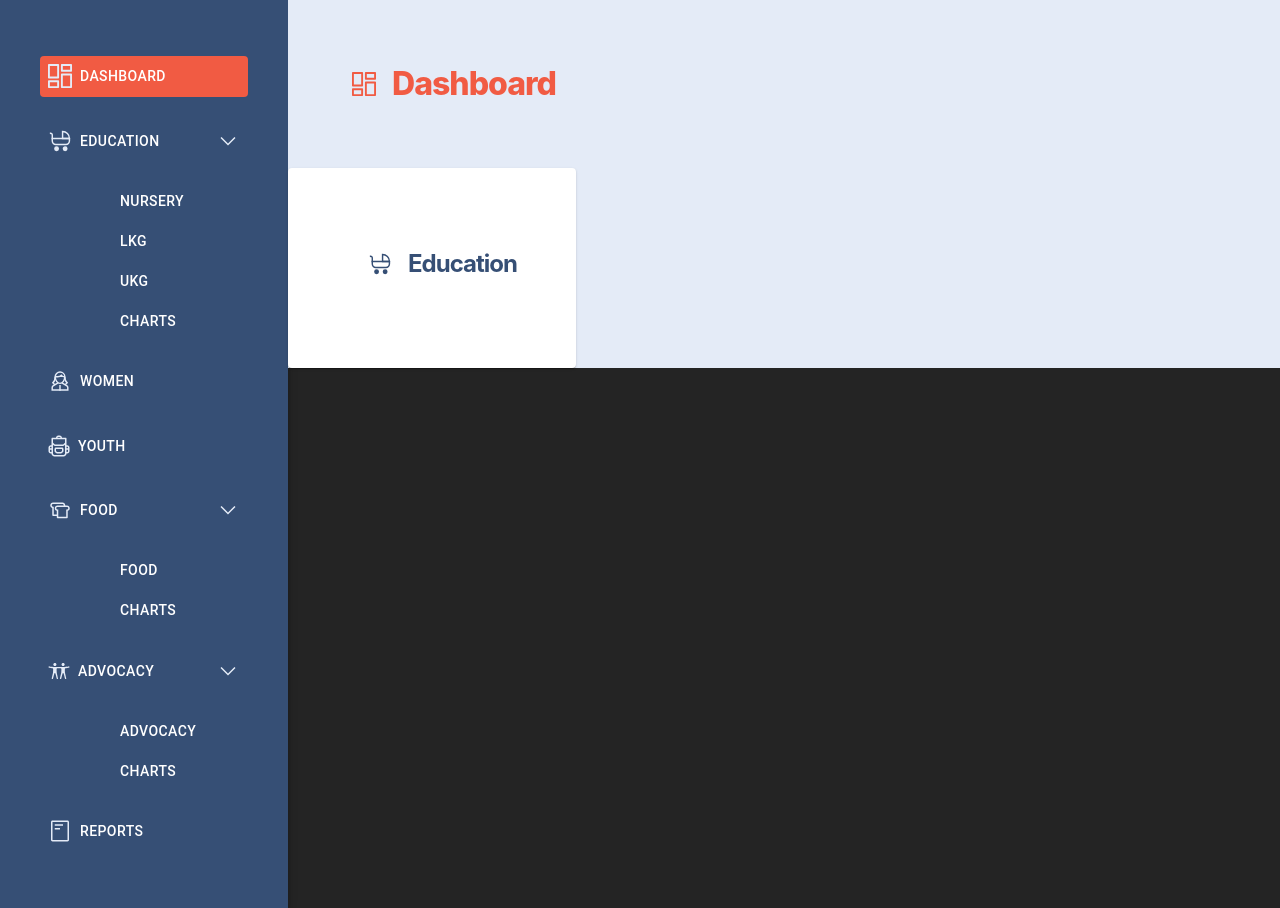
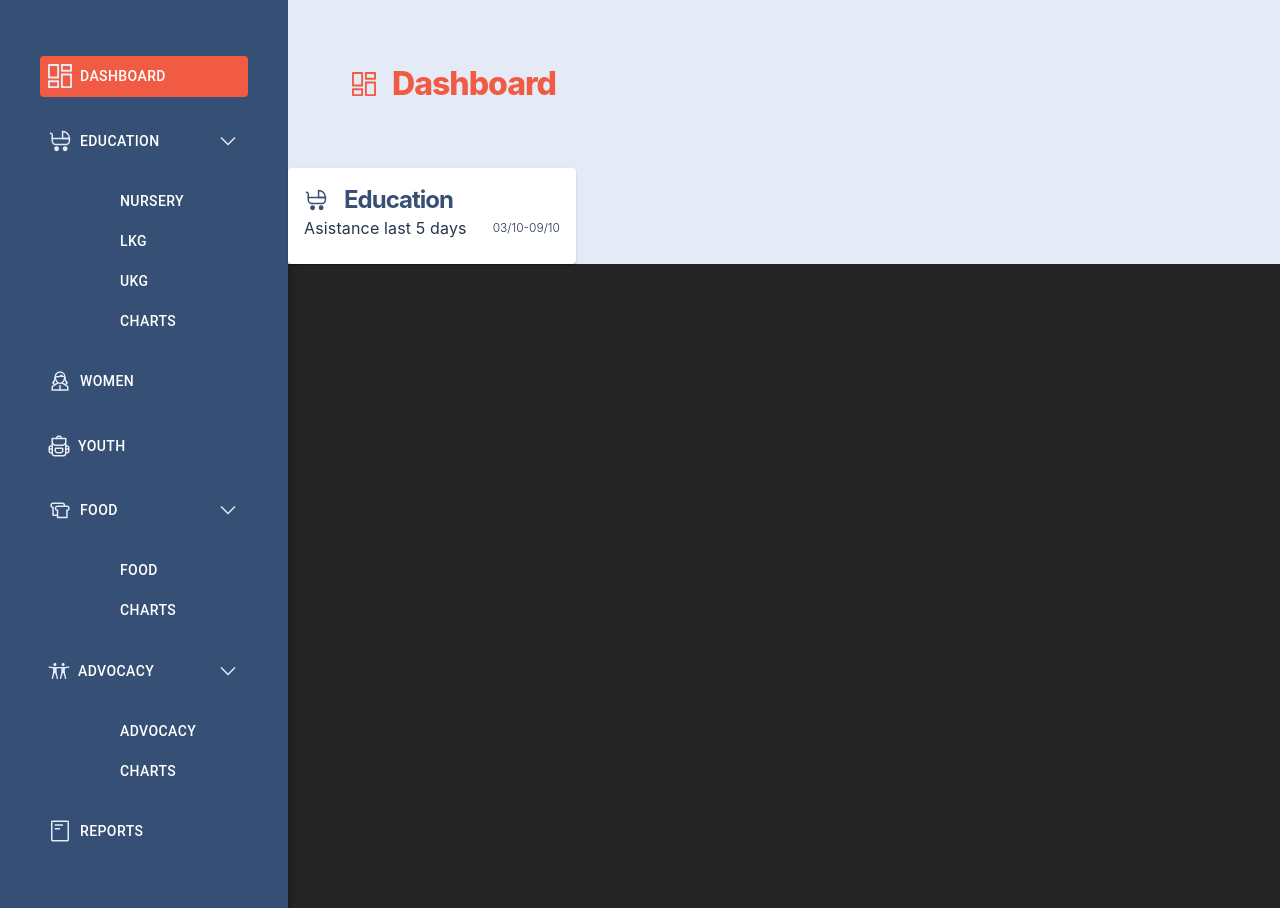
Before and after one commit to NotMija/DesafioONGapp, a React (Vite) app: page /dashboard in a window 1280 px wide. Built offline with nearby package versions, Linux system fonts and the light colour scheme.

Commit message:
"FirstCard"

```diff
--- a/src/components/DashboardComponents/EducationCard.jsx
+++ b/src/components/DashboardComponents/EducationCard.jsx
@@ -1,12 +1,16 @@
 import { Card, CardContent, Typography } from "@mui/material";
 import { TextH3 } from "../Text/TextH3";
+import { TextBody } from "../Text/TextBody";
+import { TextCaptionsMini } from "../Text/TextCaptionsMini";
 
-export const EducationCard1 = ({ education }) => {
+export const EducationCard1 = ({ date }) => {
     return (
         <Card style={{ width: '288px' }}>
             <CardContent>
-                <div style={{display: 'flex', gap: '16px', justifyContent: 'start'}}>
-                    <TextH3 iconUrl='src/images/icon/NurseryBlue.svg' name='Education' />
+                <TextH3 iconUrl='src/images/icon/NurseryBlue.svg' name='Education' />
+                <div style={{display: "flex", flexDirection: "row", gap: "8px", justifyContent: 'space-between'}}>
+                    <TextBody string={'Asistance last 5 days'} />
+                    <TextCaptionsMini string={date} />
                 </div>
             </CardContent>
         </Card>
--- /dev/null
+++ b/src/components/Text/TextBody.jsx
@@ -0,0 +1,19 @@
+export const TextBody = ({string}) => {
+    return (
+        <div style={{ display: 'flex', flexDirection: 'row', gap: '16px', alignItems: 'center' }}>
+            <h2 style={{ color: '#26354C', margin: '0', fontSize: '16px', fontWeight: '400', lineHeight: '24px', letterSpacing: '0.15px' }}> {string} </h2>
+        </div>
+    );
+
+}
+
+
+// color: var(--Text-Caption, #26354C);
+
+// /* Body/Body regular */
+// font-family: Manrope;
+// font-size: 16px;
+// font-style: normal;
+// font-weight: 400;
+// line-height: 24px; /* 150% */
+// letter-spacing: 0.15px;
--- /dev/null
+++ b/src/components/Text/TextCaptionsMini.jsx
@@ -0,0 +1,19 @@
+
+export const TextCaptionsMini = ({string}) => {
+    return (
+        <div style={{ display: 'flex', flexDirection: 'row', gap: '16px', alignItems: 'center' }}>
+            <h2 style={{ color: '#26354C', margin: '0', fontSize: '12px', fontWeight: '300', lineHeight: '16px' }}> {string} </h2>
+        </div>
+    );
+
+}
+
+
+// color: var(--Text-Caption, #26354C);
+
+// /* Captions/Captions mini */
+// font-family: Manrope;
+// font-size: 12px;
+// font-style: normal;
+// font-weight: 300;
+// line-height: 16px; /* 133.333% */
--- a/src/components/Text/TextH3.jsx
+++ b/src/components/Text/TextH3.jsx
@@ -1,6 +1,6 @@
 export const TextH3 = ({iconUrl, name}) => {
     return (
-        <div style={{ display: 'flex', flexDirection: 'row', gap: '16px', alignItems: 'center', padding: '64px' }}>
+        <div style={{ display: 'flex', flexDirection: 'row', gap: '16px', alignItems: 'center'}}>
             <img src={iconUrl} alt={name} />
             <h2 style={{ color: '#364F75', margin: '0', fontSize: '24px', fontWeight: '700', lineHeight: '32px', letterSpacing: '-1px' }}>{name}</h2>
         </div>
--- a/src/screens/Dashboard.jsx
+++ b/src/screens/Dashboard.jsx
@@ -6,7 +6,7 @@ export const Dashboard = () => {
         <div style={{ width: '100%', height: '100%', backgroundColor: '#E4EBF7' }}>
             <TextH2 iconUrl='src/images/icon/DashboardOrange.svg' name='Dashboard' />
             <div>
-                <EducationCard1 education={{ name: 'Nursery' }} />
+                <EducationCard1 date='03/10-09/10' />
             </div>
         </div>
     );
```
